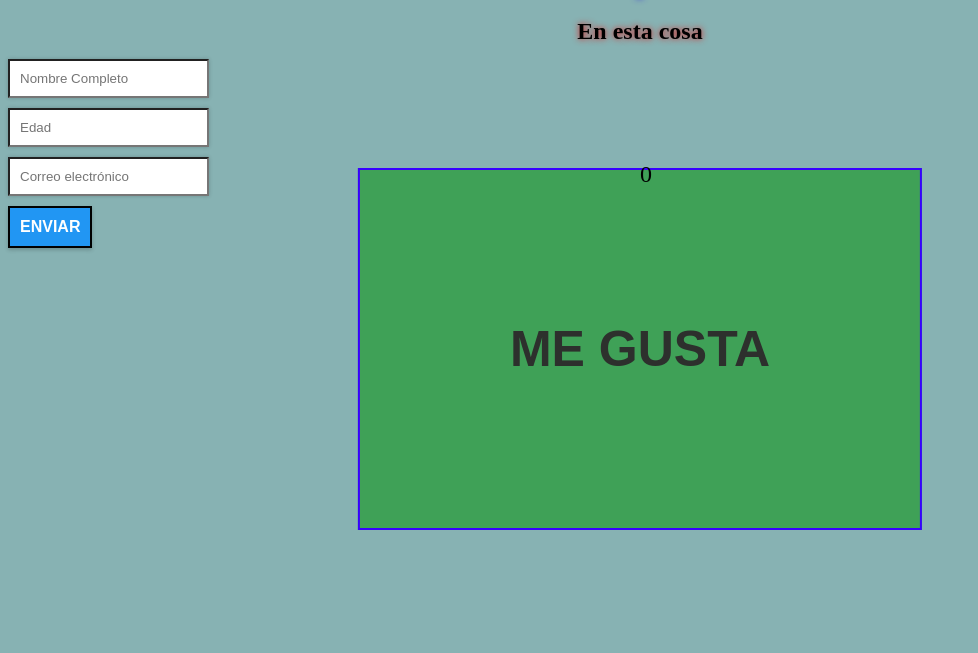
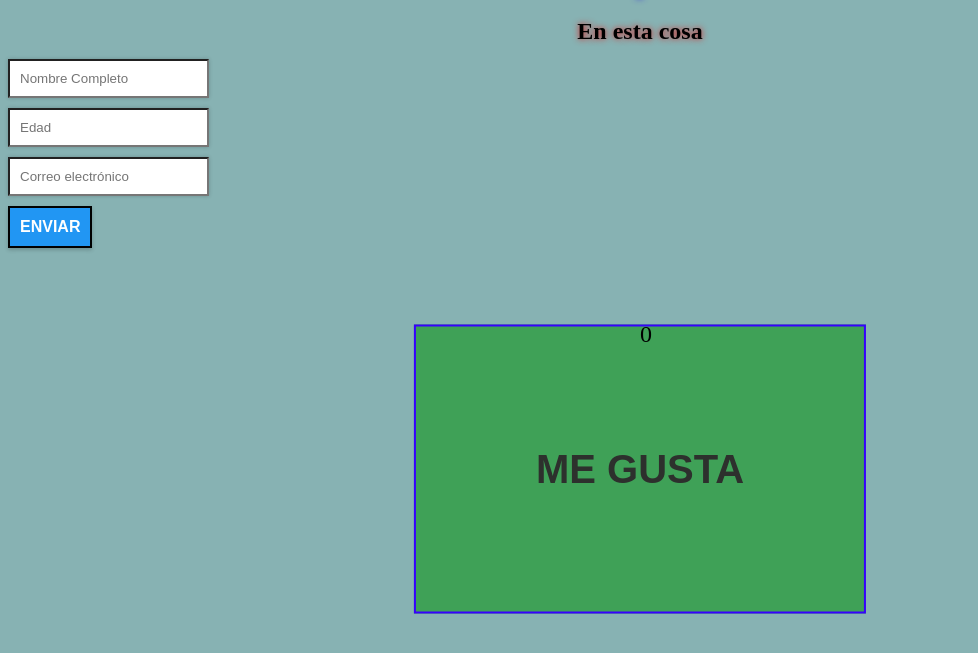
Before and after one commit to alexis206/Pagina, a plain HTML site: page index.html in a window 1280 px wide. Shown: the part 51-704 px from the top of the page, without its empty margins (0-978 px from the left). Drawn offline with Linux system fonts and the light colour scheme.

Commit message:
Update estilo.css

```diff
--- a/estilo.css
+++ b/estilo.css
@@ -124,17 +124,16 @@ body {
   }
 
 
-
   #meGustaBtn {
     border: 2px solid #3700ff;
     background-color: #219b31b4;
-    padding: 150px;
+    padding: 120px;
     position: fixed;
-    top: 50%;
+    top: 65%;
     left: 50%;
     transform: translate(-50%, -50%);
     color: #2d302d;
-    font-size: 50px;
+    font-size: 40px;
     font-weight: bold;
     text-transform: uppercase;
   }
@@ -147,7 +146,7 @@ body {
 
   #contador {
     left: 50%;
-    top: 24%;
+    top: 44%;
     position: fixed;
     font-size: 24px; /* Cambia el tamaño de fuente a tu preferencia */
     margin-top: 20px; /* Cambia la distancia superior a tu preferencia */
```
